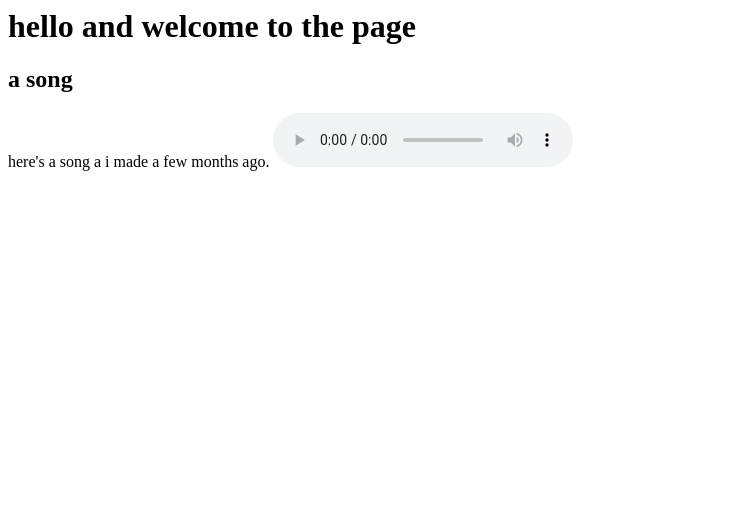
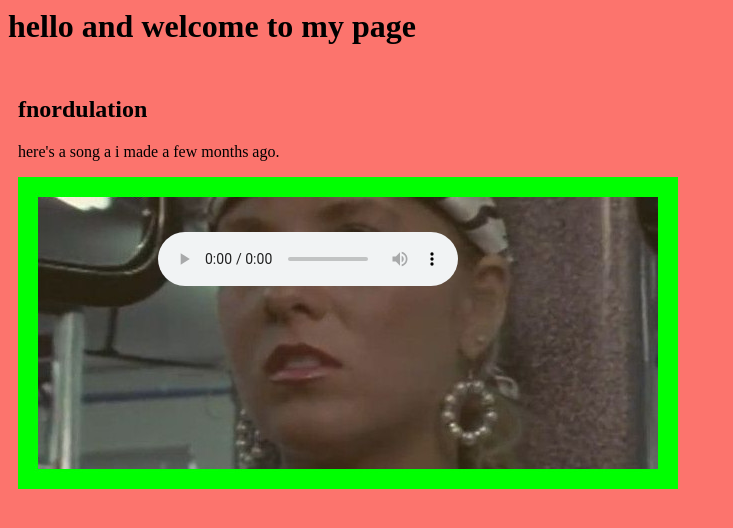
Before and after one commit to kippertoffee/gh-pages, a plain HTML site: page index.html in a window 1280 px wide. Shown: the whole page, without its empty margins (0-733 px from the left). Drawn offline with Linux system fonts and the light colour scheme.

Commit message:
added image and some styles

```diff
--- a/index.html
+++ b/index.html
@@ -1,17 +1,22 @@
 <html>
 <head>
 </head>
-<body>
-<h1> hello and welcome to the page </h1>
+<body style="background-color: #FC746D;">
+<h1> hello and welcome to my page </h1>
 
-<h2> a song </h2>
+<div style="padding: 10px; ">
+  <h2> fnordulation </h2>
 
-here's a song a i made a few months ago.
-
-<audio controls>
-  <source src="fnordulation.mp3" type="audio/mpeg">
-Your browser does not support the audio element.
-</audio>
-
+  here's a song a i made a few months ago.
+  <p/>
+  <div style="background-image: url('./images/HyperNormal.jpg'); width: 660px; height: 312px;">
+    <div style="padding-left: 140px; padding-top: 55px;">
+      <audio controls>
+        <source src="fnordulation.mp3" type="audio/mpeg">
+        Your browser does not support the audio element.
+      </audio>
+    </div>
+  </div>
+</div>
 </body>
 </html>
```
Also changed, not shown: images/HyperNormal.jpg (added).
